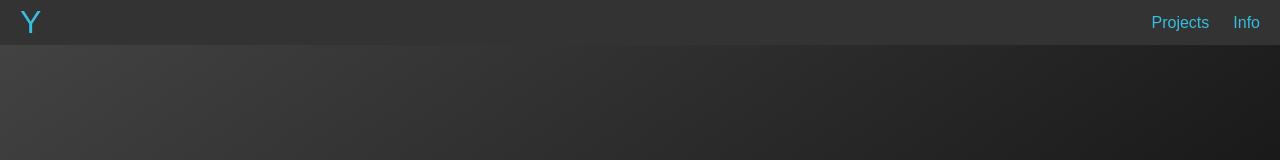
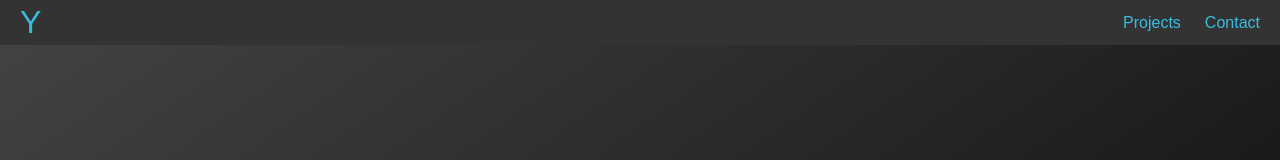
Before and after one commit to VenusCohort/ryanyoshimura, a React (Create React App) app: page / in a window 1280 px wide. Shown: the top 160 px of the page. Built offline with nearby package versions, Linux system fonts and the light colour scheme.

Commit message:
enabled new tab to open on clicking link/added protection against reverse tabnapping

```diff
--- a/src/App.js
+++ b/src/App.js
@@ -3,7 +3,7 @@ import './styling/App.css';
 import {Home} from "./pages/Home";
 import Navbar from "./Navbar";
 import {Projects} from "./pages/Projects";
-import {Info} from "./pages/Info";
+import {Contact} from "./pages/Contact";
 import {Route, Routes} from "react-router-dom"
 
 function App(){
@@ -14,7 +14,7 @@ function App(){
             <Routes>
                 <Route path="/" element={<Home />} />
                 <Route path="/projects" element={<Projects />} />
-                <Route path="/info" element={<Info />} />
+                <Route path="/contact" element={<Contact />} />
             </Routes>
         </div>
         </>
--- a/src/Navbar.js
+++ b/src/Navbar.js
@@ -6,7 +6,7 @@ export default function Navbar (){
             <Link to="/" className="title">Y</Link>
             <ul>
                 <CustomLink to="/projects">Projects</CustomLink>
-                <CustomLink to="/info">Info</CustomLink>
+                <CustomLink to="/info">Contact</CustomLink>
             </ul>
         </nav>
     )
--- a/src/pages/Info.js
+++ b/src/pages/Contact.js
@@ -6,8 +6,7 @@
 // import '../App.css'
 import React, {Component} from 'react';
 
-
-export class Info extends Component{
+export class Contact extends Component{
     render() {
         return (
             <div className="infoPage">
--- a/src/pages/Home.js
+++ b/src/pages/Home.js
@@ -8,16 +8,16 @@ import tsumamiLandingBg from '../img/landingPage-bg.jpeg'
 export class Home extends Component{
     render() {
         function goToLinkTsumami(e) {
-            window.location.href = 'https://www.tsumami.cooking:8080/landing'
+            window.open('https://www.tsumami.cooking:8080/landing', '_blank', "noopener noreferrer");
         }
         function goToLinkWeatherMap(e) {
-            window.location.href = 'https://www.tsumami.cooking:8080/landing'
+            window.open('https://www.tsumami.cooking:8080/landing', '_blank', "noopener noreferrer");
         }
         function goToLinkKonamiCode(e) {
-            window.location.href = 'https://www.tsumami.cooking:8080/landing'
+            window.open('https://www.tsumami.cooking:8080/landing', '_blank', "noopener noreferrer");
         }
         function goToLinkJavaConsoletContactManager(e) {
-            window.location.href = 'https://www.tsumami.cooking:8080/landing'
+            window.open('https://www.tsumami.cooking:8080/landing', '_blank', "noopener noreferrer");
         }
         return (
             <div className="homePage">
--- a/src/styling/index.css
+++ b/src/styling/index.css
@@ -13,13 +13,18 @@ code {
 }
 html {
   height: 100vh;
-  width: 100vw;
+  /*width: 100vw;*/
   /*	animation-name: wall;*/
   /*	animation-duration: 7s;*/
   /*	!*animation-iteration-count: infinite;*!*/
   /*	animation-iteration-count: 1;*/
   background: linear-gradient(145deg, rgb(68, 68, 68), rgb(0, 0, 0));
   /*filter: blur(8px)*/
+  /*height: 100vh;*/
+  min-height: 100vh;
+  max-height: 100vh;
+  background-size: 100vw 100vh;
+  overflow: scroll;
 }
 /*div{*/
 /*	align-self: auto;*/
```
Also changed, not shown: src/styling/Contact.css (added), 1 other file (tests, documents, lock files or other folders).
